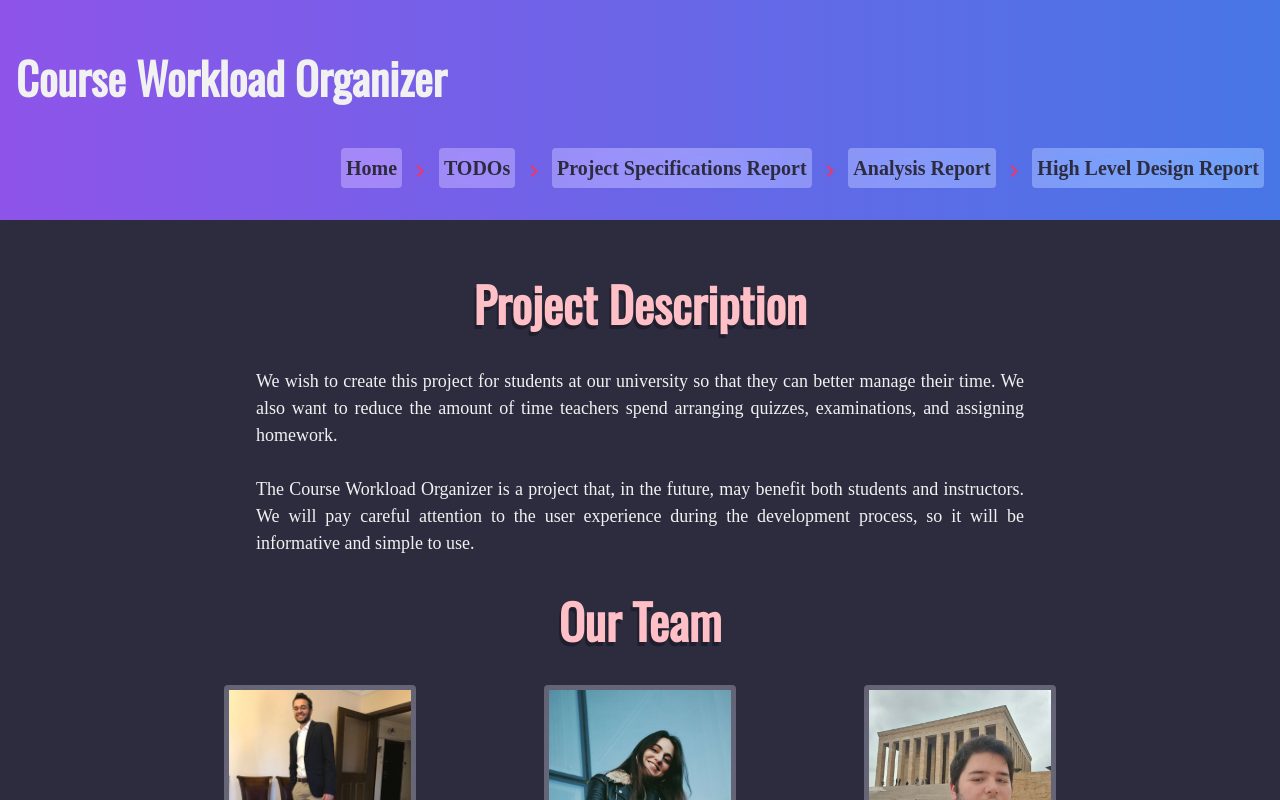
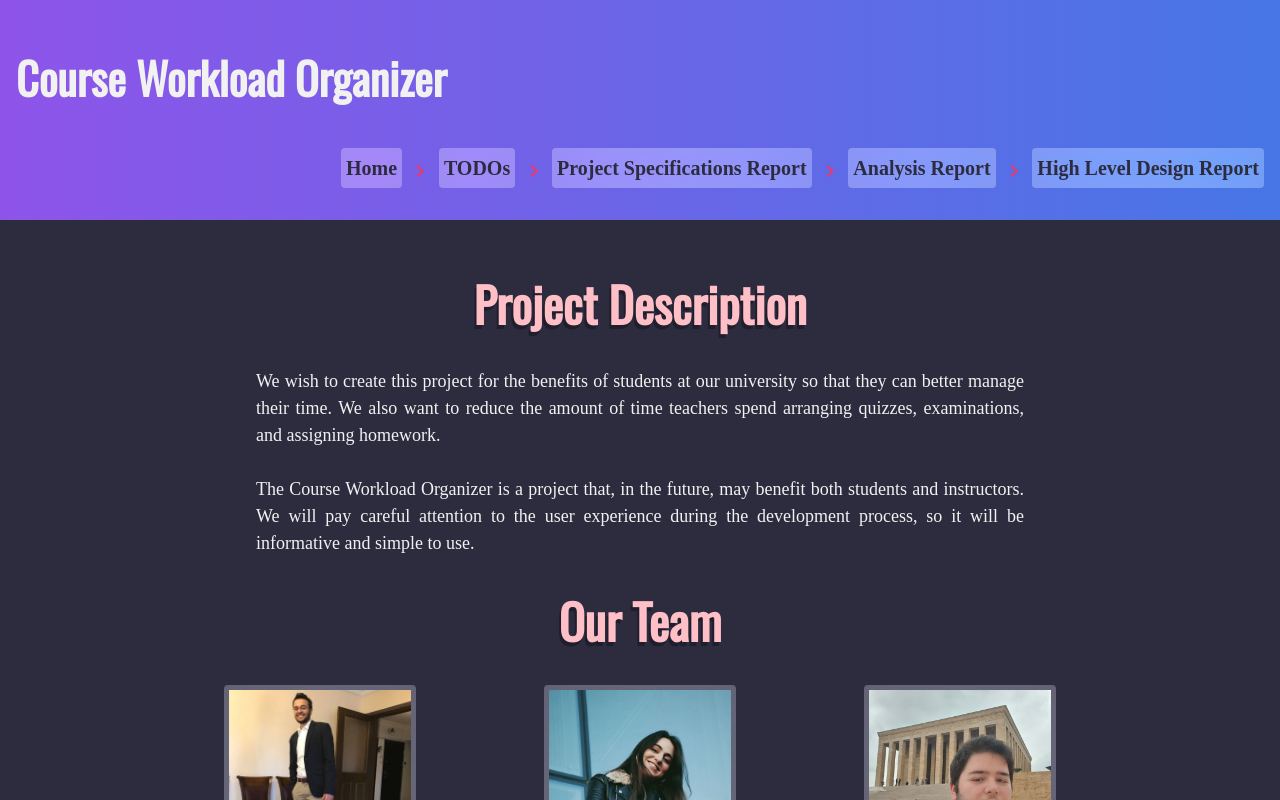
Before and after one commit to GulsahG/senior-project-webpage, a React (Create React App) app: page / in a window 1280 px wide. Built offline with nearby package versions, Linux system fonts and the light colour scheme; a web font is replaced by a local one.

Commit message:
Changed desc text

```diff
--- a/src/components/IndexPage.js
+++ b/src/components/IndexPage.js
@@ -28,7 +28,7 @@ const IndexPage = () => {
         m={['5vh 0', '7.5vh 0', '7.5vh 0', '5vh 0']}
         color="app.white"
       >
-        We wish to create this project for students at our university so that
+        We wish to create this project for the benefits of students at our university so that
         they can better manage their time. We also want to reduce the amount of
         time teachers spend arranging quizzes, examinations, and assigning
         homework.
```
